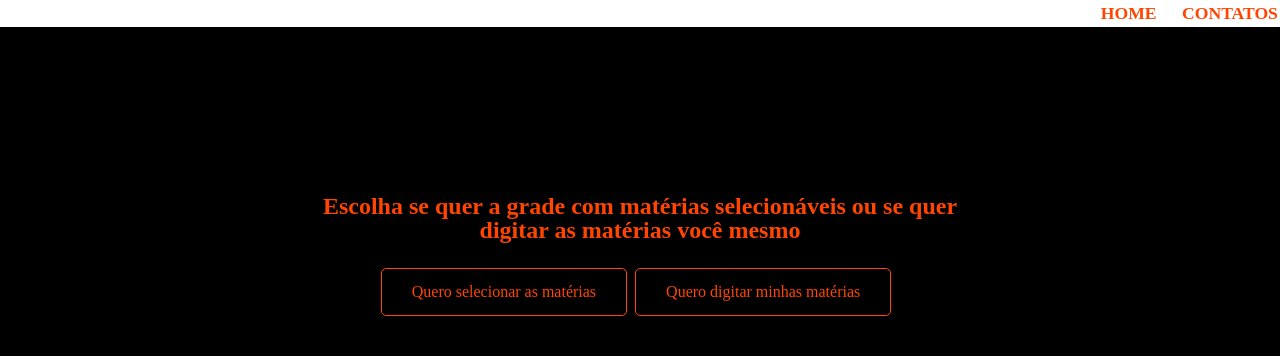
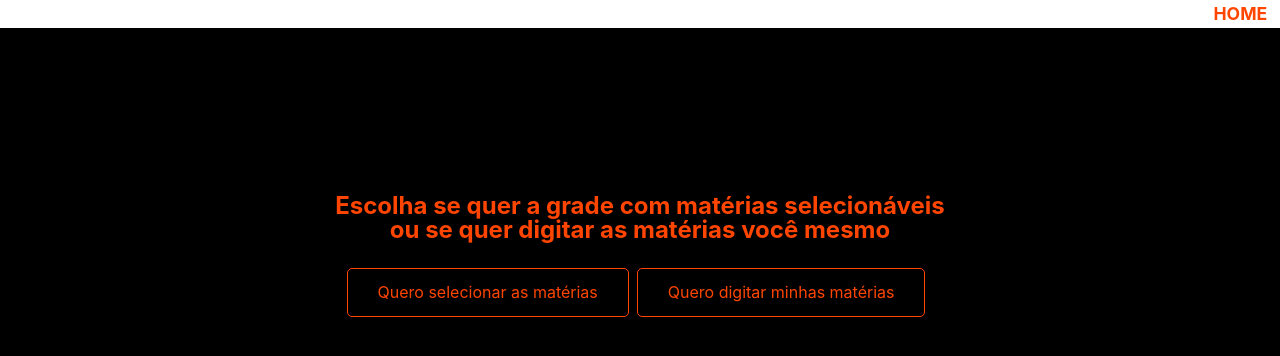
Before and after one commit to Edsaugusto/Grade-horaria-page, a plain HTML site: page index.html in a window 1280 px wide. Drawn offline with Linux system fonts and the light colour scheme.

Commit message:
algumas mudanças

```diff
--- a/Style.css
+++ b/Style.css
@@ -28,7 +28,7 @@ nav{
     padding: 0.5%;
     /*border: 1px solid black;*/
     margin: 2%;
-    margin-left: 2%;
+    margin-left: auto;
 }
 h1{
     font-weight: bold;
@@ -42,6 +42,7 @@ h1{
     margin-right: auto;
     margin-top: 15%;
     color: orangered;
+    font-family: -apple-system, BlinkMacSystemFont, 'Segoe UI', Roboto, Oxygen, Ubuntu, Cantarell, 'Open Sans', 'Helvetica Neue', sans-serif;
 }
 .listaSelect{
     display: flex;
@@ -60,6 +61,7 @@ h1{
 
 }
 a{
+    font-family: -apple-system, BlinkMacSystemFont, 'Segoe UI', Roboto, Oxygen, Ubuntu, Cantarell, 'Open Sans', 'Helvetica Neue', sans-serif;
     text-decoration: none;
     color:  orangered;
     padding: 8px;
--- a/index.html
+++ b/index.html
@@ -14,7 +14,7 @@
         <nav>
             <ul class="listHeader">
                 <li class="botNavegation"><a href="#">home</a></li>
-                <li class="botNavegation"><a href="#">contatos</a></li>
+
             </ul>
         </nav>
     </header>
@@ -23,7 +23,7 @@
             <h1>Escolha se quer a grade com matérias selecionáveis ou se quer digitar as matérias você mesmo</h1>
             <ul class="listaSelect">
                 <li class="botSelect"><a href="gradeSelect.html" class="botao">Quero selecionar as matérias</a></li>
-                <li class="botSelect"><a href="#" class="botao">Quero digitar minhas matérias</a></li>
+                <li class="botSelect"><a href="grade.html" class="botao">Quero digitar minhas matérias</a></li>
             </ul>
         </div>
     </main>
```
